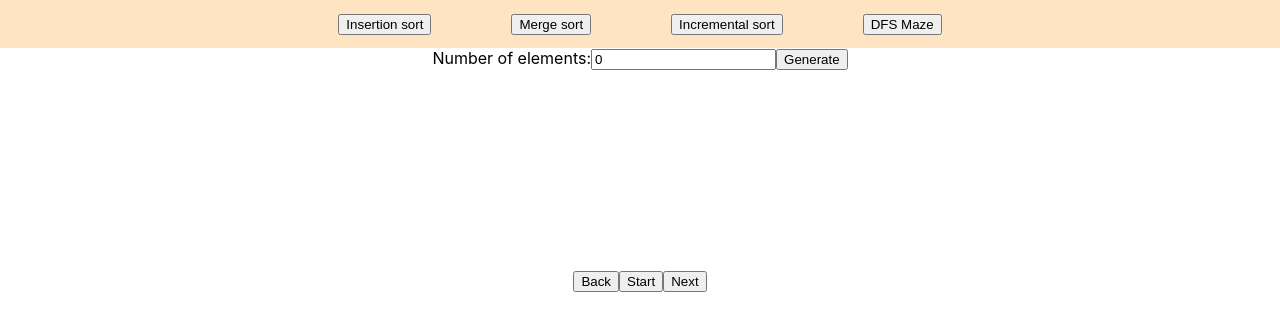
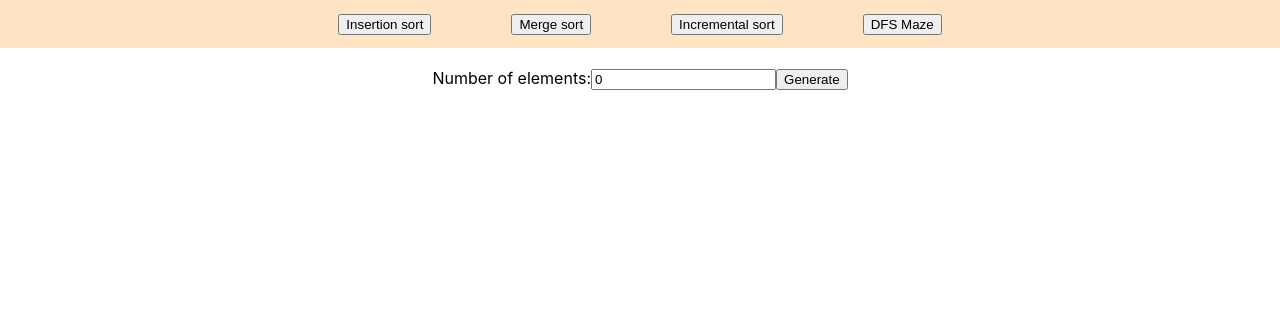
Before and after one commit to minimum-sauce/ADV, a React (Create React App) app in the folder adv/: page / in a window 1280 px wide. Both pictures are taken after a click on the button "Insertion sort". Shown: the top 330 px of the page. Built offline with nearby package versions, Linux system fonts and the light colour scheme.

Commit message:
insertion_sort funkar

```diff
--- a/adv/src/algorithms/insertion_sort.tsx
+++ b/adv/src/algorithms/insertion_sort.tsx
@@ -59,7 +59,9 @@ export function insertion_sort(list: number[]): States {
             }
         }
     }
-
+    current = null;
+    ref = null;
+    save();
     return steps;
 
 };
--- a/adv/src/components/sorter.tsx
+++ b/adv/src/components/sorter.tsx
@@ -1,4 +1,4 @@
-import React, {useEffect, useState} from "react";
+import React, {useEffect, useState, useRef} from "react";
 import { insertion_sort, get_frames, type States, State } from "../algorithms/insertion_sort";
 import { random_permutation } from "../algorithms/random_permutation";
 import Array_bar from "./array_bar";
@@ -10,48 +10,51 @@ interface Props {
 
 const initState: State = {value: [], current: null, reference: null};
 
-let frame_index = 0;
+
 
 const Sorter: React.FC<Props> = (props) => {
-
+    const frame_index = useRef(0);
+    const [show_stepper, set_show] = useState<boolean>(false)
     const [items, set_items] = useState<number[]>([]);
     const [length, set_length] = useState<number>(0);
     const [frames, set_frames] = useState<States>([initState])
 
-    function stepper() {
-        set_frames(insertion_sort([...items]));
-    }
+
 
     function generate_array(event:React.FormEvent<HTMLFormElement>): void {
+        set_show(true)
+        frame_index.current = 0;
+        const random_array = random_permutation(length)
+        set_items(random_array);
+        set_frames(insertion_sort([...random_array]));
         event.preventDefault();
-        set_items(random_permutation(length));
     }
 
     function stepBack() {
-        if(frame_index > 1) {
-            frame_index --;
-            const newFrame = frames[frame_index].value;
+        if(frame_index.current > 1) {
+            frame_index.current --;
+            const newFrame = frames[frame_index.current].value;
             set_items(newFrame);
-        } else {frame_index = 1;};
+        } else {frame_index.current = 1;};
 
     };
 
     function stepForw() {
-        if(frame_index < frames.length) {
-            frame_index ++;
-            const newFrame = frames[frame_index].value;
+        if(frame_index.current < frames.length - 1) {
+            frame_index.current ++;
+            const newFrame = frames[frame_index.current].value;
             set_items(newFrame);
-        } else {frame_index = frames.length};
+        } else {frame_index.current = frames.length - 1};
 
     }
 
     function get_current() {
-        const curr = frames[frame_index].current
+        const curr = frames[frame_index.current].current
             return curr;
     }
 
     function get_reference() {
-        const ref = frames[frame_index].reference
+        const ref = frames[frame_index.current].reference
             return ref;
     }
 
@@ -63,6 +66,8 @@ const Sorter: React.FC<Props> = (props) => {
               <input
                 type="number"
                 value={length}
+                min="0"
+
                 onChange={(e) => (set_length(+e.target.value))}
               />
             </label>
@@ -72,14 +77,14 @@ const Sorter: React.FC<Props> = (props) => {
                     className="btn btn-dark btn-block"
                 />
           </form>
-
         </header>
-        <div className="array-bar">
+        <div className="array-bar" >
             <Array_bar array={items} current={get_current()} reference={get_reference()}/>
         </div>
-            <button onClick={stepBack}>Back</button>
-            <button onClick={stepper}>Start</button>
-            <button onClick={stepForw}>Next</button>
+        <div style={{ display: show_stepper ? "block" : "none" }}>
+            <button id="button-28" role="button" onClick={stepBack}>{"<"}</button>
+            <button id="button-28" role="button" onClick={stepForw}>{">"}</button>
+        </div>
         </>
     )
 };
--- a/adv/src/style/array_style.css
+++ b/adv/src/style/array_style.css
@@ -1,5 +1,8 @@
+.sub-header {
+    margin: 20px;
+}
 .array-bar {
-    margin : 50px;
+    margin : 20px;
     display: flex;
     justify-content: center;
     align-self: center;
@@ -17,9 +20,12 @@
     width: auto;
     height: 50px;
 }
+#stepper {
 
+}
 #ref {
     background-color: red;
+    transform: scale(1.2);
 }
 
 #current {
```
